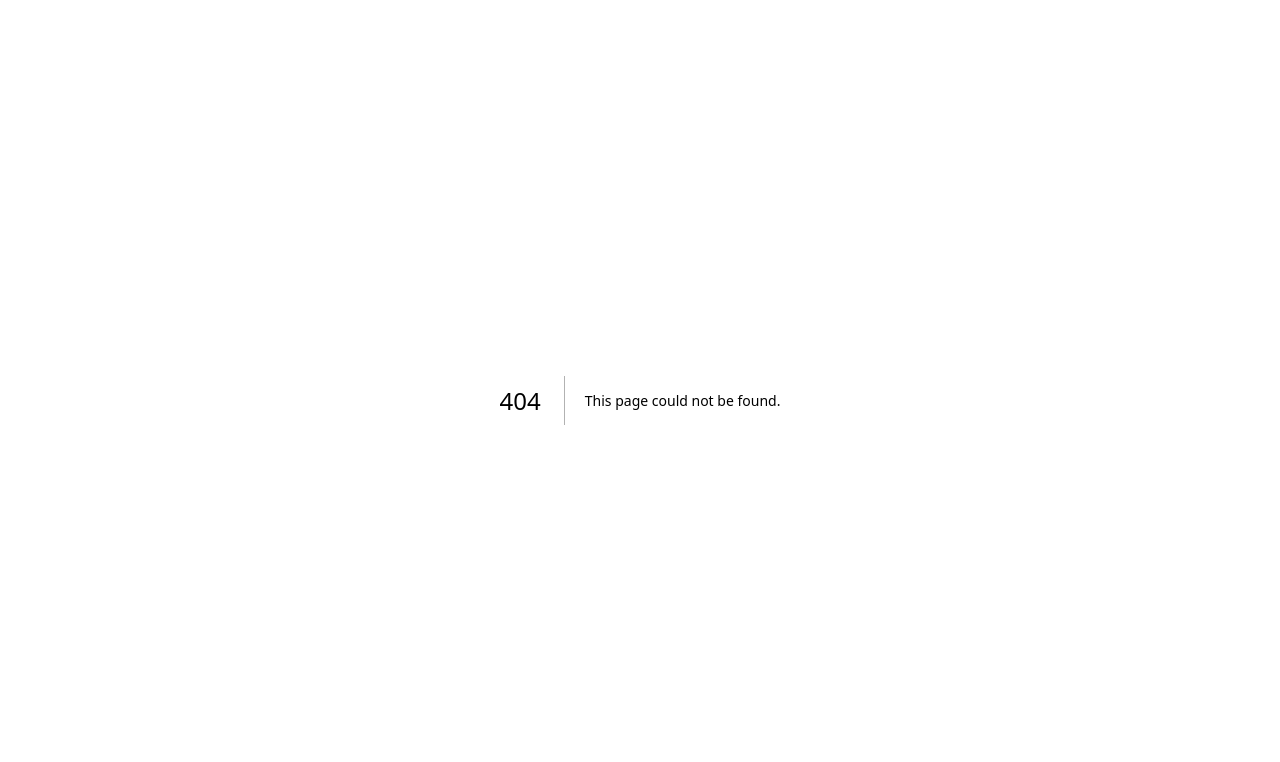
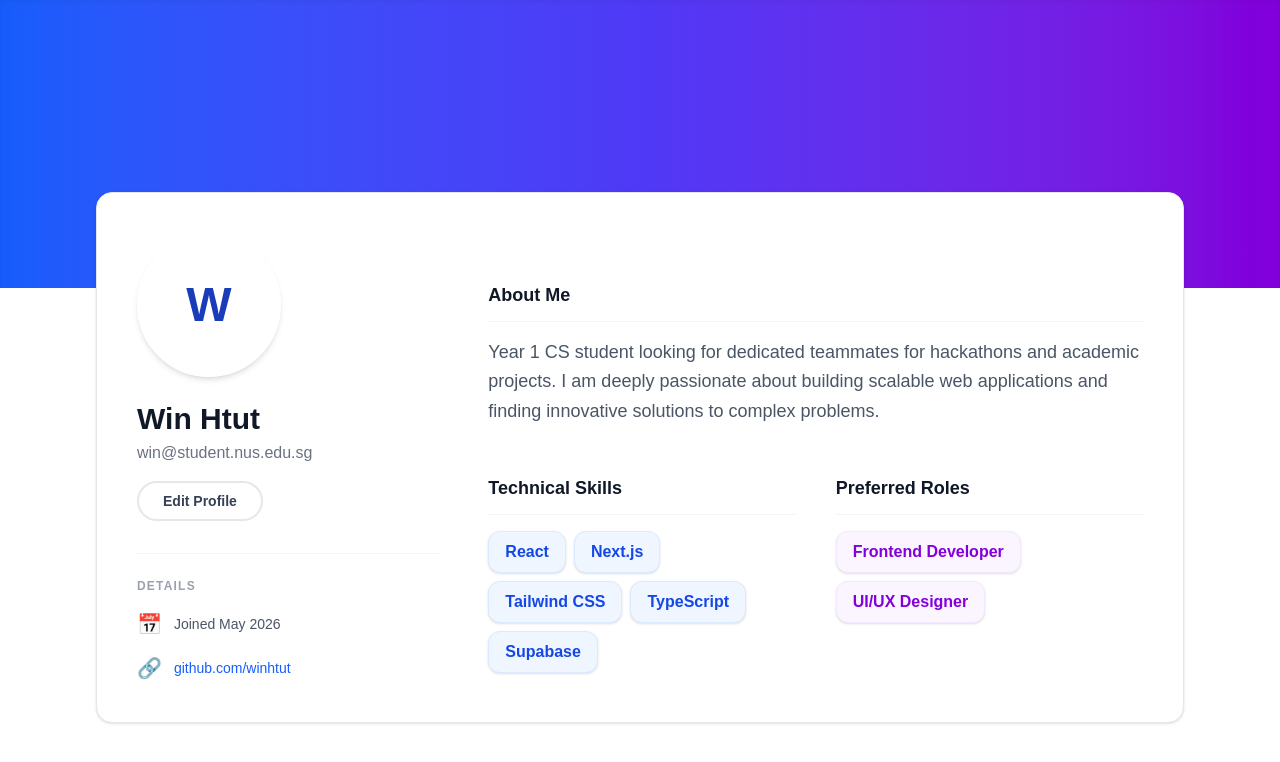
Before and after one commit to naymin-gif/CoMatch, a Next.js app: page /profile in a window 1280 px wide. Before the commit this address had no page. Shown: the top 762 px of the page. Built offline with nearby package versions, Linux system fonts and the light colour scheme.

Commit message:
build frontend for profile page

```diff
--- /dev/null
+++ b/app/(main)/profile/page.tsx
@@ -0,0 +1,157 @@
+'use client';
+
+import { useState } from 'react';
+
+const mockUser = {
+  name: 'Win Htut',
+  email: 'win@student.nus.edu.sg',
+  bio: 'Year 1 CS student looking for dedicated teammates for hackathons and academic projects. I am deeply passionate about building scalable web applications and finding innovative solutions to complex problems.',
+  skills: 'React, Next.js, Tailwind CSS, TypeScript, Supabase',
+  roles: 'Frontend Developer, UI/UX Designer',
+  links: 'github.com/winhtut',
+  joinDate: 'May 2026',
+};
+
+export default function ProfilePage() {
+  const [isEditing, setIsEditing] = useState(false);
+  const [formData, setFormData] = useState(mockUser);
+
+  const handleSave = (e: React.FormEvent) => {
+    e.preventDefault();
+    console.log('Saving new profile data:', formData);
+    setIsEditing(false);
+  };
+
+  const handleChange = (e: React.ChangeEvent<HTMLInputElement | HTMLTextAreaElement>) => {
+    setFormData({ ...formData, [e.target.name]: e.target.value });
+  };
+
+  return (
+    <main className="min-h-screen pb-24">
+      {/* Wide Cover Photo Banner */}
+      <div className="h-72 bg-gradient-to-r from-blue-600 via-indigo-600 to-purple-700 w-full object-cover shadow-inner"></div>
+
+      {/* Main Content Container */}
+      <div className="max-w-6xl mx-auto px-4 sm:px-6 lg:px-8 -mt-24 relative z-10">
+        <div className="bg-white rounded-2xl shadow-sm border border-gray-200 overflow-hidden p-8 sm:p-10">
+
+          {isEditing ? (
+            <form onSubmit={handleSave} className="animate-in fade-in">
+              {/* Edit Mode Header */}
+              <div className="flex justify-between items-center border-b pb-6 mb-8">
+                <h1 className="text-2xl font-bold text-gray-900">Edit Profile</h1>
+                <div className="flex gap-3">
+                  <button type="button" onClick={() => { setFormData(mockUser); setIsEditing(false); }} className="px-5 py-2 border rounded-lg text-sm font-medium hover:bg-gray-50 transition">Cancel</button>
+                  <button type="submit" className="px-5 py-2 bg-blue-900 text-white rounded-lg text-sm font-medium hover:bg-blue-800 transition shadow-sm">Save Changes</button>
+                </div>
+              </div>
+
+              {/* Edit Mode Form Grid */}
+              <div className="grid grid-cols-1 md:grid-cols-2 gap-8">
+                <div className="space-y-6">
+                  <div>
+                    <label className="block text-sm font-semibold text-gray-700 mb-2">Full Name</label>
+                    <input type="text" name="name" value={formData.name} onChange={handleChange} className="w-full px-4 py-3 border rounded-xl focus:ring-2 focus:ring-blue-500 bg-gray-50 text-gray-900" />
+                  </div>
+                  <div>
+                    <label className="block text-sm font-semibold text-gray-700 mb-2">Email</label>
+                    <input type="email" name="email" value={formData.email} onChange={handleChange} className="w-full px-4 py-3 border rounded-xl focus:ring-2 focus:ring-blue-500 bg-gray-50 text-gray-900" />
+                  </div>
+                  <div>
+                    <label className="block text-sm font-semibold text-gray-700 mb-2">Portfolio / Links</label>
+                    <input type="text" name="links" value={formData.links} onChange={handleChange} className="w-full px-4 py-3 border rounded-xl focus:ring-2 focus:ring-blue-500 bg-gray-50 text-gray-900" />
+                  </div>
+                </div>
+
+                <div className="space-y-6">
+                  <div>
+                    <label className="block text-sm font-semibold text-gray-700 mb-2">Bio</label>
+                    <textarea name="bio" value={formData.bio} onChange={handleChange} rows={4} className="w-full px-4 py-3 border rounded-xl focus:ring-2 focus:ring-blue-500 bg-gray-50 text-gray-900" />
+                  </div>
+                  <div>
+                    <label className="block text-sm font-semibold text-gray-700 mb-2">Skills (comma separated)</label>
+                    <input type="text" name="skills" value={formData.skills} onChange={handleChange} className="w-full px-4 py-3 border rounded-xl focus:ring-2 focus:ring-blue-500 bg-gray-50 text-gray-900" />
+                  </div>
+                  <div>
+                    <label className="block text-sm font-semibold text-gray-700 mb-2">Preferred Roles</label>
+                    <input type="text" name="roles" value={formData.roles} onChange={handleChange} className="w-full px-4 py-3 border rounded-xl focus:ring-2 focus:ring-blue-500 bg-gray-50 text-gray-900" />
+                  </div>
+                </div>
+              </div>
+            </form>
+          ) : (
+            <div className="grid grid-cols-1 lg:grid-cols-12 gap-12 animate-in fade-in">
+
+              {/* Left Column: Identity (Spans 4 columns) */}
+              <div className="lg:col-span-4 flex flex-col items-center lg:items-start text-center lg:text-left">
+                <div className="w-36 h-36 bg-blue-100 rounded-full flex items-center justify-center text-blue-800 text-5xl font-bold border-4 border-white shadow-md mb-6 bg-white relative">
+                  {formData.name.charAt(0)}
+                </div>
+
+                <h1 className="text-3xl font-bold text-gray-900 mb-1">{formData.name}</h1>
+                <p className="text-gray-500 font-medium mb-4">{formData.email}</p>
+
+                <button onClick={() => setIsEditing(true)} className="w-full lg:w-auto px-6 py-2 border-2 border-gray-200 rounded-full text-sm font-semibold text-gray-700 hover:border-gray-300 hover:bg-gray-50 transition-colors mb-8">
+                  Edit Profile
+                </button>
+
+                <div className="w-full border-t border-gray-100 pt-6">
+                  <h3 className="text-xs font-bold text-gray-400 uppercase tracking-widest mb-4">Details</h3>
+                  <div className="space-y-4">
+                    <div className="flex items-center justify-center lg:justify-start gap-3 text-gray-600">
+                      <span className="text-xl">📅</span>
+                      <span className="text-sm">Joined {formData.joinDate}</span>
+                    </div>
+                    <div className="flex items-center justify-center lg:justify-start gap-3 text-gray-600">
+                      <span className="text-xl">🔗</span>
+                      <a href={`https://${formData.links}`} target="_blank" rel="noopener noreferrer" className="text-sm text-blue-600 hover:underline font-medium">
+                        {formData.links}
+                      </a>
+                    </div>
+                  </div>
+                </div>
+              </div>
+
+              {/* Right Column: Content (Spans 8 columns) */}
+              <div className="lg:col-span-8 space-y-12 pt-4 lg:pt-12">
+
+                {/* Bio Section */}
+                <section>
+                  <h3 className="text-lg font-bold text-gray-900 border-b border-gray-100 pb-3 mb-4">About Me</h3>
+                  <p className="text-gray-600 leading-relaxed text-lg">{formData.bio}</p>
+                </section>
+
+                <div className="grid grid-cols-1 sm:grid-cols-2 gap-10">
+                  {/* Skills Section */}
+                  <section>
+                    <h3 className="text-lg font-bold text-gray-900 border-b border-gray-100 pb-3 mb-4">Technical Skills</h3>
+                    <div className="flex flex-wrap gap-2 text-base">
+                      {formData.skills.split(',').map((skill, index) => (
+                        <span key={index} className="px-4 py-2 bg-blue-50 text-blue-700 font-semibold rounded-xl border border-blue-100 shadow-sm">
+                          {skill.trim()}
+                        </span>
+                      ))}
+                    </div>
+                  </section>
+
+                  {/* Roles Section */}
+                  <section>
+                    <h3 className="text-lg font-bold text-gray-900 border-b border-gray-100 pb-3 mb-4">Preferred Roles</h3>
+                    <div className="flex flex-wrap gap-2 text-base">
+                      {formData.roles.split(',').map((role, index) => (
+                        <span key={index} className="px-4 py-2 bg-purple-50 text-purple-700 font-semibold rounded-xl border border-purple-100 shadow-sm">
+                          {role.trim()}
+                        </span>
+                      ))}
+                    </div>
+                  </section>
+                </div>
+
+              </div>
+            </div>
+          )}
+        </div>
+      </div>
+    </main>
+  );
+}
```
